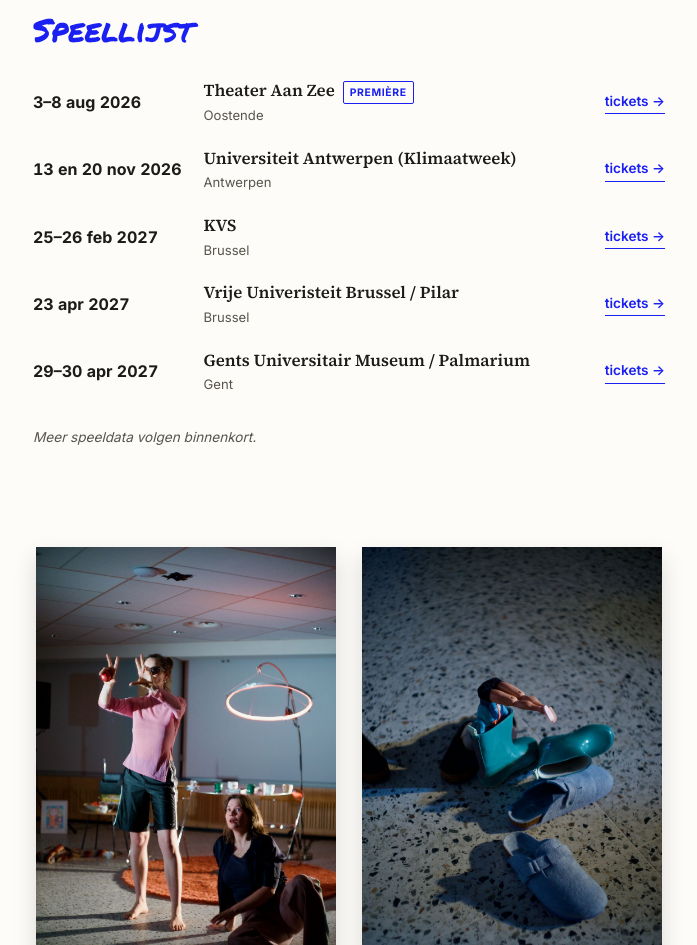
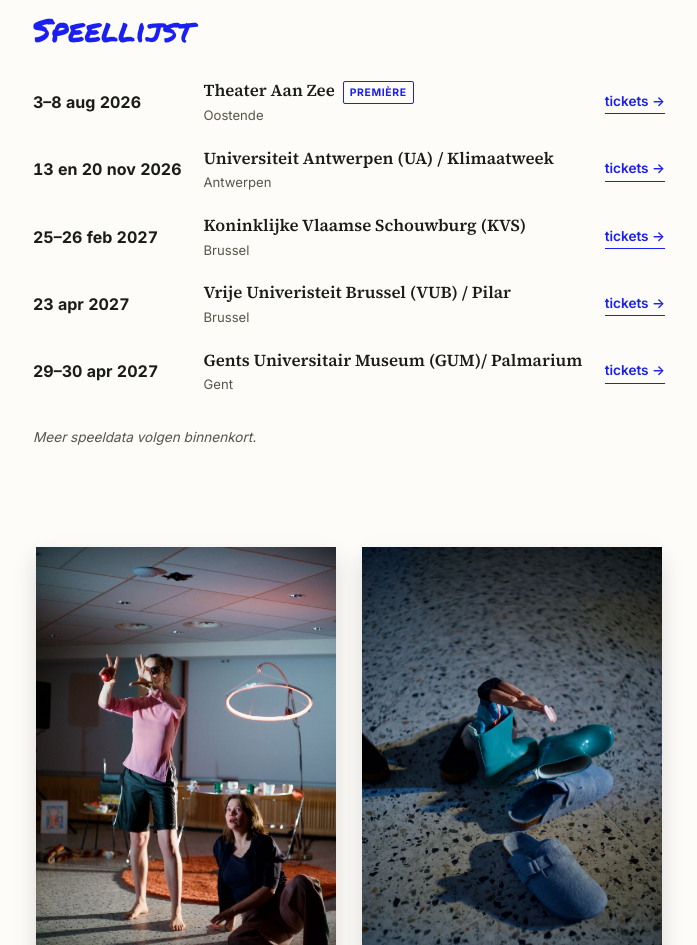
Before and after one commit to ADRIE-A3/aha-website, a plain HTML site: page index.html in a window 1280 px wide. Shown: the part 1811-2756 px from the top of the page, without its empty margins (291-988 px from the left). Drawn offline with Linux system fonts and the light colour scheme.

Commit message:
Update venue names for clarity in index.html

```diff
--- a/index.html
+++ b/index.html
@@ -479,7 +479,7 @@
   <div class="show">
     <div class="show-date">13 en 20 nov 2026</div>
     <div class="show-place">
-      <div class="show-venue">Universiteit Antwerpen (Klimaatweek)</div>
+      <div class="show-venue">Universiteit Antwerpen (UA) / Klimaatweek</div>
       <div class="show-city">Antwerpen</div>
     </div>
   <a class="show-ticket" href="https://www.uantwerpen.be/en/events/greenoffice/climate-week/" target="_blank" rel="noopener">tickets &rarr;</a>
@@ -487,7 +487,7 @@
     <div class="show">
       <div class="show-date">25&ndash;26 feb 2027</div>
       <div class="show-place">
-        <div class="show-venue">KVS</div>
+        <div class="show-venue">Koninklijke Vlaamse Schouwburg (KVS) </div>
         <div class="show-city">Brussel</div>
       </div>
       <a class="show-ticket" href="https://www.kvs.be/nl/event/aha" target="_blank" rel="noopener">tickets &rarr;</a>
@@ -495,7 +495,7 @@
     <div class="show">
       <div class="show-date">23 apr 2027</div>
       <div class="show-place">
-        <div class="show-venue">Vrije Univeristeit Brussel / Pilar</div>
+        <div class="show-venue">Vrije Univeristeit Brussel (VUB) / Pilar</div>
         <div class="show-city">Brussel</div>
       </div>
       <a class="show-ticket" href="https://www.eventbrite.be/o/pilar-18004751158" target="_blank" rel="noopener">tickets &rarr;</a>
@@ -503,7 +503,7 @@
     <div class="show">
       <div class="show-date">29&ndash;30 apr 2027</div>
       <div class="show-place">
-        <div class="show-venue">Gents Universitair Museum / Palmarium</div>
+        <div class="show-venue">Gents Universitair Museum (GUM)/ Palmarium</div>
         <div class="show-city">Gent</div>
       </div>
       <a class="show-ticket" href="https://www.gum.gent/nl/event" target="_blank" rel="noopener">tickets &rarr;</a>
```
